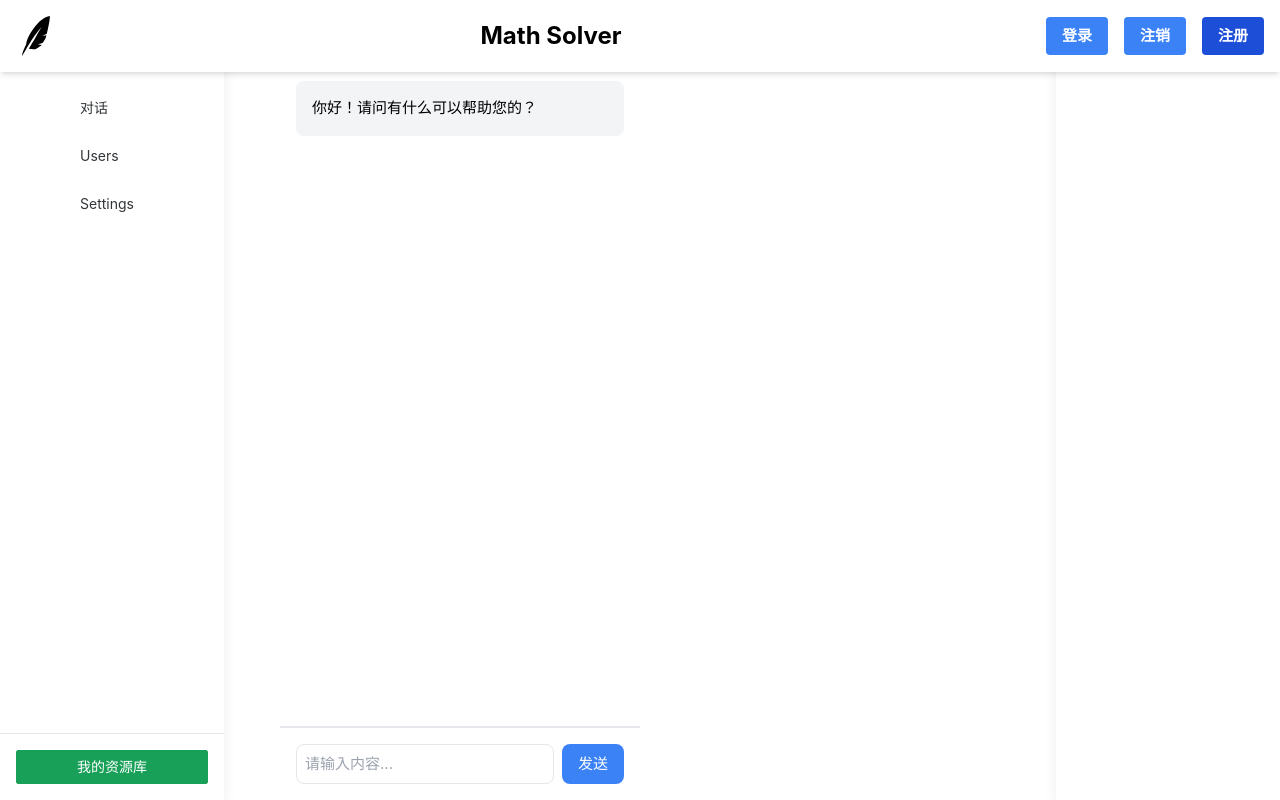
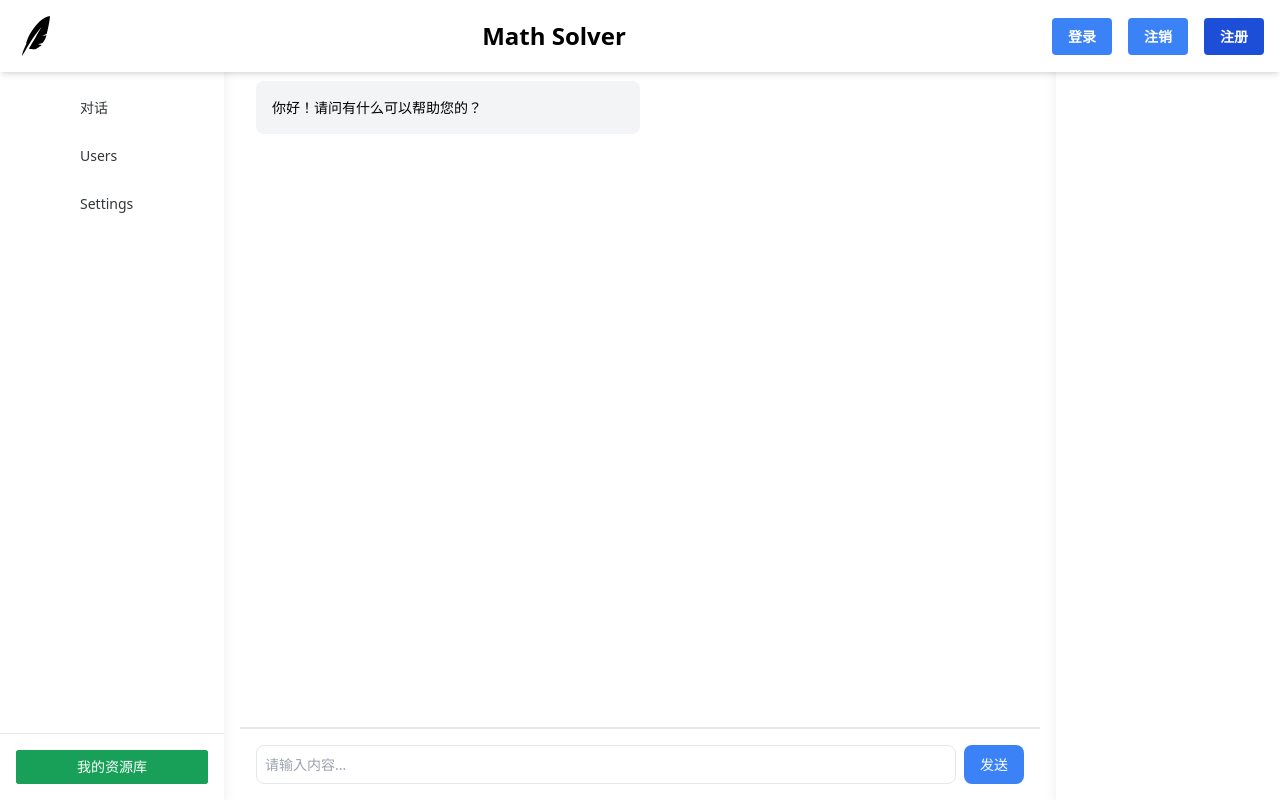
Before and after one commit to HerveyB3B4/MathGPT-Frontend, a Vue app: page / in a window 1280 px wide. Built offline with nearby package versions, Linux system fonts and the light colour scheme; the HTML template or start-up script is replaced by a standard one.

Commit message:
调整了chat位置

```diff
--- a/src/assets/base.css
+++ /dev/null
@@ -1,86 +0,0 @@
-/* color palette from <https://github.com/vuejs/theme> */
-:root {
-  --vt-c-white: #ffffff;
-  --vt-c-white-soft: #f8f8f8;
-  --vt-c-white-mute: #f2f2f2;
-
-  --vt-c-black: #181818;
-  --vt-c-black-soft: #222222;
-  --vt-c-black-mute: #282828;
-
-  --vt-c-indigo: #2c3e50;
-
-  --vt-c-divider-light-1: rgba(60, 60, 60, 0.29);
-  --vt-c-divider-light-2: rgba(60, 60, 60, 0.12);
-  --vt-c-divider-dark-1: rgba(84, 84, 84, 0.65);
-  --vt-c-divider-dark-2: rgba(84, 84, 84, 0.48);
-
-  --vt-c-text-light-1: var(--vt-c-indigo);
-  --vt-c-text-light-2: rgba(60, 60, 60, 0.66);
-  --vt-c-text-dark-1: var(--vt-c-white);
-  --vt-c-text-dark-2: rgba(235, 235, 235, 0.64);
-}
-
-/* semantic color variables for this project */
-:root {
-  --color-background: var(--vt-c-white);
-  --color-background-soft: var(--vt-c-white-soft);
-  --color-background-mute: var(--vt-c-white-mute);
-
-  --color-border: var(--vt-c-divider-light-2);
-  --color-border-hover: var(--vt-c-divider-light-1);
-
-  --color-heading: var(--vt-c-text-light-1);
-  --color-text: var(--vt-c-text-light-1);
-
-  --section-gap: 160px;
-}
-
-@media (prefers-color-scheme: dark) {
-  :root {
-    --color-background: var(--vt-c-black);
-    --color-background-soft: var(--vt-c-black-soft);
-    --color-background-mute: var(--vt-c-black-mute);
-
-    --color-border: var(--vt-c-divider-dark-2);
-    --color-border-hover: var(--vt-c-divider-dark-1);
-
-    --color-heading: var(--vt-c-text-dark-1);
-    --color-text: var(--vt-c-text-dark-2);
-  }
-}
-
-*,
-*::before,
-*::after {
-  box-sizing: border-box;
-  margin: 0;
-  font-weight: normal;
-}
-
-body {
-  min-height: 100vh;
-  color: var(--color-text);
-  background: var(--color-background);
-  transition:
-    color 0.5s,
-    background-color 0.5s;
-  line-height: 1.6;
-  font-family:
-    Inter,
-    -apple-system,
-    BlinkMacSystemFont,
-    'Segoe UI',
-    Roboto,
-    Oxygen,
-    Ubuntu,
-    Cantarell,
-    'Fira Sans',
-    'Droid Sans',
-    'Helvetica Neue',
-    sans-serif;
-  font-size: 15px;
-  text-rendering: optimizeLegibility;
-  -webkit-font-smoothing: antialiased;
-  -moz-osx-font-smoothing: grayscale;
-}
--- a/src/assets/main.css
+++ /dev/null
@@ -1,35 +0,0 @@
-@import './base.css';
-
-#app {
-  max-width: 1280px;
-  margin: 0 auto;
-  padding: 2rem;
-  font-weight: normal;
-}
-
-a,
-.green {
-  text-decoration: none;
-  color: hsla(160, 100%, 37%, 1);
-  transition: 0.4s;
-  padding: 3px;
-}
-
-@media (hover: hover) {
-  a:hover {
-    background-color: hsla(160, 100%, 37%, 0.2);
-  }
-}
-
-@media (min-width: 1024px) {
-  body {
-    display: flex;
-    place-items: center;
-  }
-
-  #app {
-    display: grid;
-    grid-template-columns: 1fr 1fr;
-    padding: 0 2rem;
-  }
-}
--- a/src/main.ts
+++ b/src/main.ts
@@ -1,4 +1,3 @@
-import "./assets/main.css";
 import "./style.css";
 
 import { createApp } from "vue";
--- a/src/views/ChatPage.vue
+++ b/src/views/ChatPage.vue
@@ -1,11 +1,11 @@
 <template>
   <header-menu />
   <aside-menu />
-  <div class="w-full flex flex-col min-h-screen  bg-white">
+  <div class=" flex flex-col min-h-screen ml-60 mr-60 bg-white">
     <div class="p-8 font-semibold border-b" />
     <div ref="chatContainer" class="flex-1 p-4 overflow-y-auto border-b">
-      <div class=" mx-auto text-black">
-        <div v-for="(message, index) in messages" :key="index" :class="message.isUser ? 'text-right' : 'text-left'">
+      <div class=" text-black w-1/2">
+        <div v-for="(message, index) in messages" :key="index" :class="message.isUser ? 'text-right right-0' : 'text-left left-0'">
           <div :class="message.isUser ? 'bg-blue-100' : 'bg-gray-100'" class="mb-4 p-4 rounded-lg">
             <p>{{ message.text }}</p>
           </div>
```
